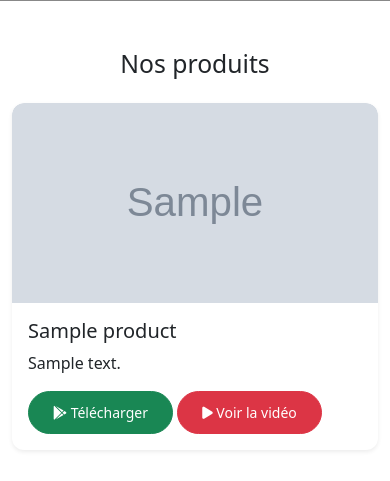
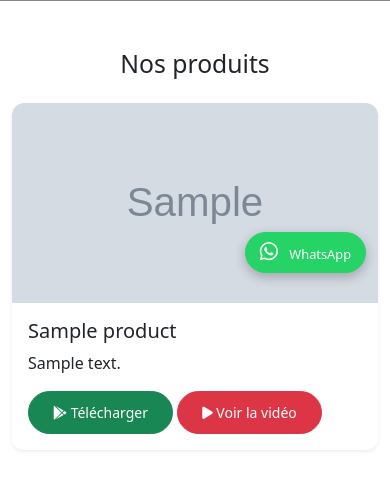
Before and after one commit to gs-digital-solution/vitrine, a Django app: page / in a window 390 px wide. Shown: the part 477-958 px from the top of the page. Run offline with Django 5.2, Linux system fonts and the light colour scheme; tables that the repository leaves empty hold one stand-in row (values such as "Sample post"); grey boxes marked "Sample" are stand-in pictures; some libraries are stand-ins or nearby versions.

Commit message:
Correction superposition boutons WhatsApp et PWA

```diff
--- a/static/css/style.css
+++ b/static/css/style.css
@@ -276,3 +276,17 @@ footer .col-md-4 .social-links a:hover {
         font-size: 1.5rem !important;
     }
 }
+/* Ajustement des boutons flottants sur mobile */
+@media (max-width: 576px) {
+    .btn-whatsapp {
+        bottom: 70px !important;  /* Décale WhatsApp vers le haut */
+        padding: 8px 14px !important;
+        font-size: 0.8rem !important;
+    }
+    .btn-whatsapp i {
+        font-size: 1.3rem !important;
+    }
+    #installPwaBtn {
+        bottom: 10px !important;  /* Laisse le bouton PWA en bas */
+    }
+}
--- a/templates/core/base.html
+++ b/templates/core/base.html
@@ -170,6 +170,7 @@
     const installBtn = document.createElement('button');
     installBtn.id = 'installPwaBtn';
     installBtn.className = 'btn btn-success position-fixed bottom-0 end-0 m-3';
+    installBtn.style.zIndex = '1060';
     installBtn.style.display = 'none';
     installBtn.innerHTML = '<i class="fas fa-download"></i> Installer {{ site_config.company_name }} sur l\'écran d\'accueil';
     document.body.appendChild(installBtn);
@@ -200,8 +201,8 @@
 {% if site_config.whatsapp_number %}
 <a href="https://wa.me/{{ site_config.whatsapp_number }}?text={{ site_config.whatsapp_message|default:''|urlencode }}"
    target="_blank"
-   class="btn btn-whatsapp position-fixed bottom-5 end-0 m-4 z-3"
-   style="border-radius:50px; padding:12px 20px; font-size:1.1rem; box-shadow:0 4px 12px rgba(0,0,0,0.25); background-color:#25D366; border-color:#25D366;"
+   class="btn btn-whatsapp position-fixed end-0 m-4 z-3"
+   style="bottom: 80px; border-radius:50px; padding:12px 20px; font-size:1.1rem; box-shadow:0 4px 12px rgba(0,0,0,0.25); background-color:#25D366; border-color:#25D366;"
    aria-label="Contactez-nous sur WhatsApp">
    <i class="fab fa-whatsapp fa-2x me-2"></i> WhatsApp
 </a>
```
